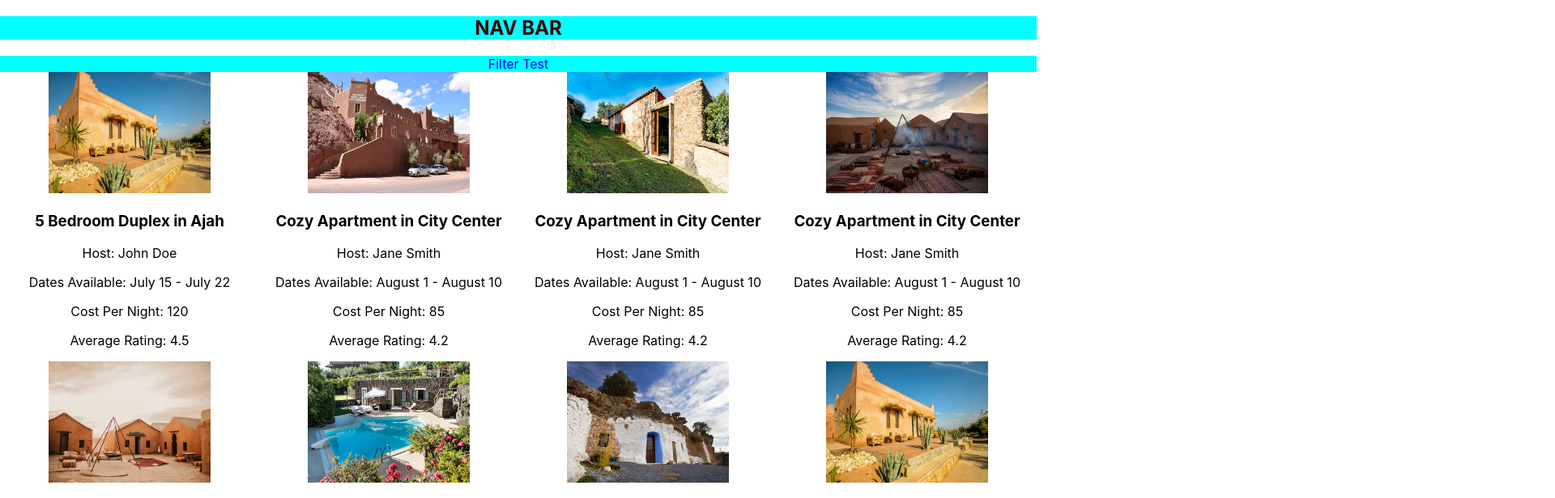
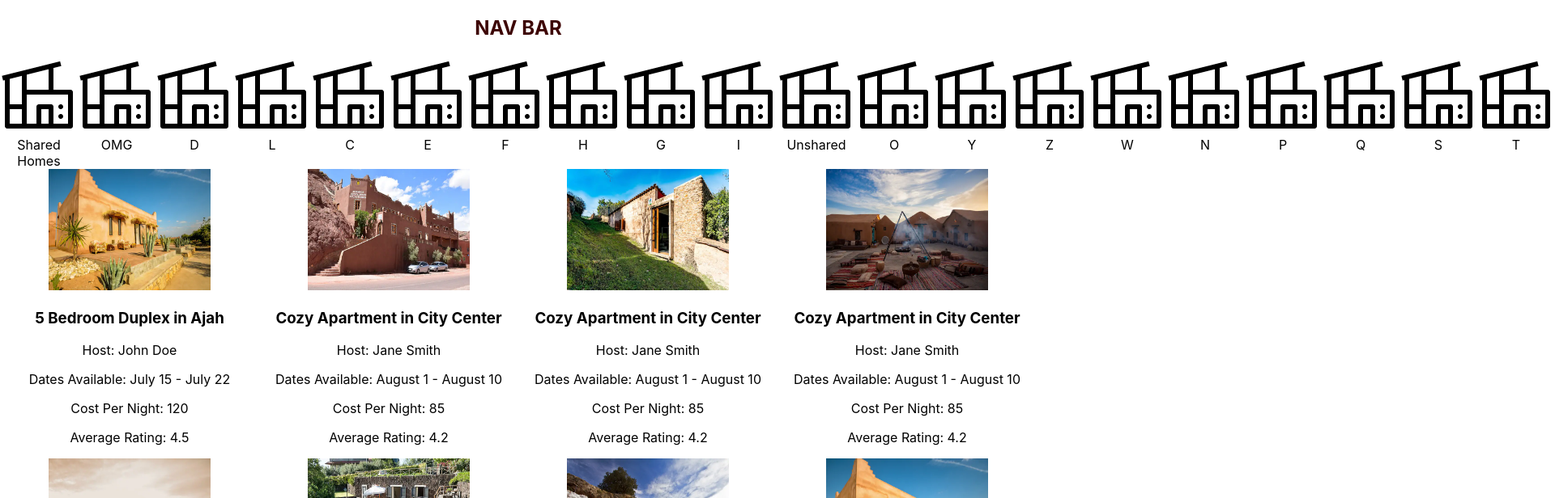
Before and after one commit to amuzatk/airbnb-landing-page-clone, a React (Create React App) app: page / in a window 1280 px wide. Shown: the top 616 px of the page at 81% size, 1920 px wide, since content can reach past the window. Built offline with nearby package versions, Linux system fonts and the light colour scheme; the HTML template or start-up script is replaced by a standard one.

Commit message:
updating filter component

```diff
--- a/src/components/Filter/Filter.tsx
+++ b/src/components/Filter/Filter.tsx
@@ -1,14 +1,84 @@
-import React from 'react';
-// import styles from './styles/index.module.css';
-// import styles from './styles/index.module.css';
-import './Filter.css';
+import React, { useState } from "react";
 
-const Filter = () => {
-  return (
-    <div className='main'>
-      Filter Test
-    </div>
-  )
-}
+const Filter: React.FC = () => {
+  const filterLists: string[] = [
+    "Shared Homes",
+    "OMG",
+    "D",
+    "L",
+    "C",
+    "E",
+    "F",
+    "H",
+    "G",
+    "I",
+    "Unshared",
+    "O",
+    "Y",
+    "Z",
+    "W",
+    "N",
+    "P",
+    "Q",
+    "S",
+    "T",
+  ];
 
-export default Filter
+  const iconMapping: { [key: string]: string } = {
+    "Shared Homes": "/assets/icons/designIcon.jpg",
+    OMG: "/assets/icons/designIcon.jpg",
+    D: "/assets/icons/designIcon.jpg",
+    L: "/assets/icons/designIcon.jpg",
+    C: "/assets/icons/designIcon.jpg",
+    E: "/assets/icons/designIcon.jpg",
+    F: "/assets/icons/designIcon.jpg",
+    H: "/assets/icons/designIcon.jpg",
+    G: "/assets/icons/designIcon.jpg",
+    I: "/assets/icons/designIcon.jpg",
+    Unshared: "/assets/icons/designIcon.jpg",
+    O: "/assets/icons/designIcon.jpg",
+    Y: "/assets/icons/designIcon.jpg",
+    Z: "/assets/icons/designIcon.jpg",
+    W: "/assets/icons/designIcon.jpg",
+    N: "/assets/icons/designIcon.jpg",
+    P: "/assets/icons/designIcon.jpg",
+    Q: "/assets/icons/designIcon.jpg",
+    S: "/assets/icons/designIcon.jpg",
+    T: "/assets/icons/designIcon.jpg",
+  };
+
+  const [activeFilter, setActiveFilter] = useState<string>(filterLists[0]); // Default active filter is the first one
+
+  const handleFilterClick = (filter: string) => {
+    setActiveFilter(filter);
+    // Perform fetching logic for the selected filter and update the home listings
+    // You can use an API call or a pre-defined data set to fetch the new listings based on the filter
+    // Update the listings using the fetched data
+  };
+
+  const renderFilters = (): JSX.Element => {
+    return (
+      <div className="filter-container" style={{display:'flex', flexDirection:'row'}}>
+        {filterLists.map((filter) => {
+          const icon = iconMapping[filter];
+          return (
+            <div
+              key={filter}
+              className={`filter-item ${
+                activeFilter === filter ? "active" : ""
+              }`}
+              onClick={() => handleFilterClick(filter)}
+            >
+              <img className="filter-icon" src={icon} alt={filter} />
+              {filter}
+            </div>
+          );
+        })}
+      </div>
+    );
+  };
+
+  return <div>{renderFilters()}</div>;
+};
+
+export default Filter;
```
Also changed, not shown: public/assets/icons/designIcon.jpg (added), src/assets/icons/designIcon.jpg (added).
